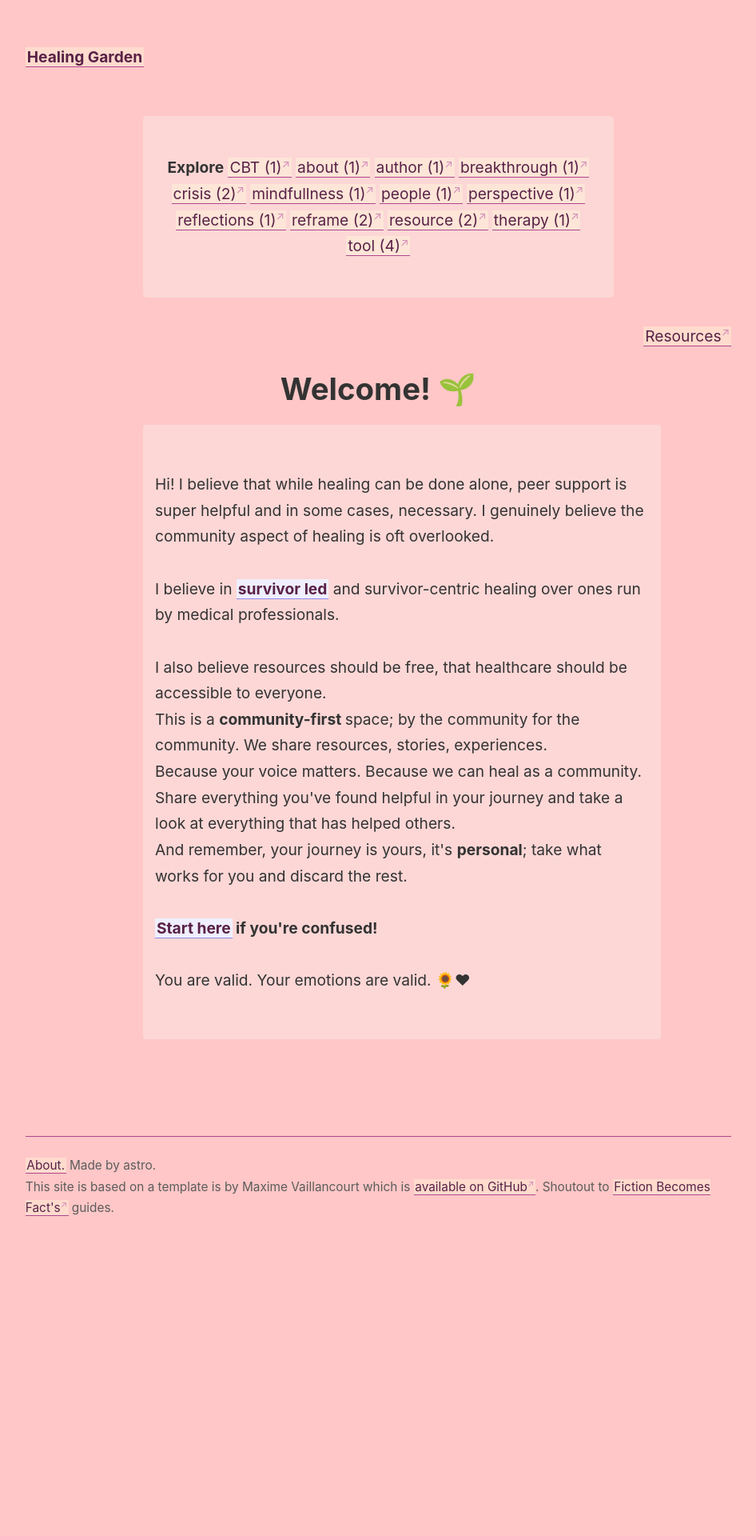
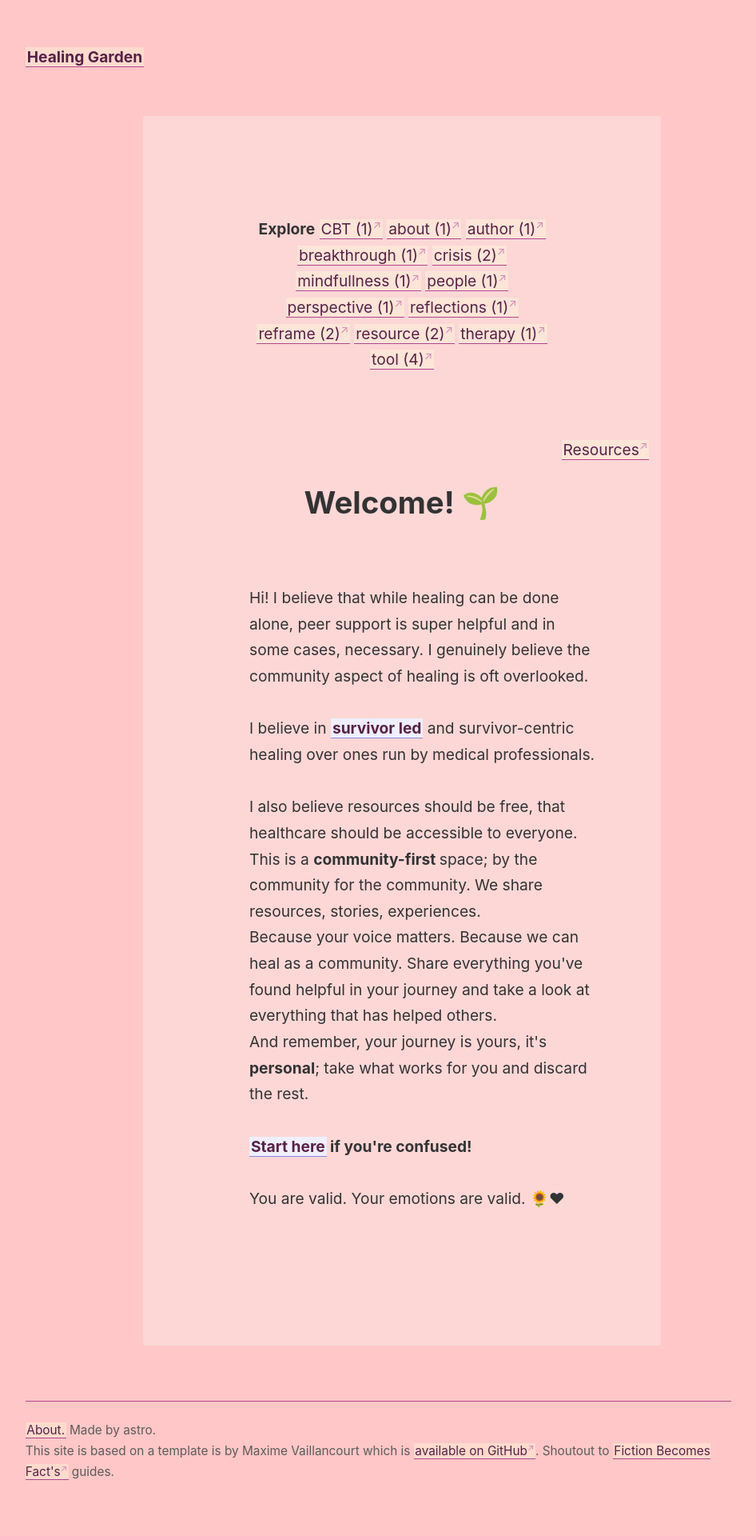
Before and after one commit to corvusdeinanis/couscous, a Jekyll site: the page built from index.html, in a window 1280 px wide. Shown: the whole page at 80% size, without its empty margins (45-991 px from the left). Built offline with Jekyll 4.4.1, drawn with Linux system fonts in a browser that asks for light colours; the list of posts is cut into pages by our own code; before the commit the page ends 1589 px from its top, so only the background shows below that.

Commit message:
Update page.html
trying to make a box behind content

```diff
--- a/_layouts/page.html
+++ b/_layouts/page.html
@@ -2,6 +2,7 @@
 layout: default
 ---
 
-<content>
+<content> <div class = "box">
   {{ content }}
+  </div>
 </content>
```
